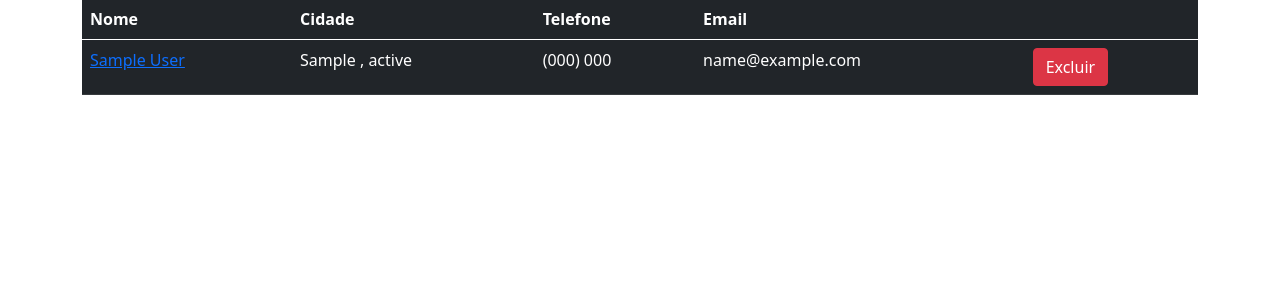
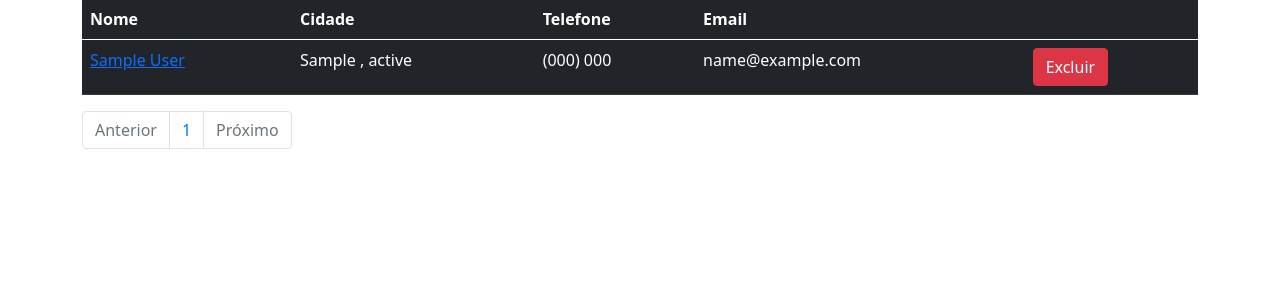
Before and after one commit to leovd100/CRM-Python, a Django app: page /customer/list/ in a window 1280 px wide. Shown: the part 210-511 px from the top of the page. Run offline with Django 3.2, Linux system fonts and the light colour scheme; tables that the repository leaves empty hold one stand-in row (values such as "Sample post").

Commit message:
created system of pagination customers

```diff
--- a/customer/forms.py
+++ b/customer/forms.py
@@ -36,6 +36,7 @@ class CustomerForm(forms.ModelForm):
             "email",
             "birth_date",
             "area_code",
+            "phone_number",
             "country",
             "state",
             "city",
--- a/customer/models.py
+++ b/customer/models.py
@@ -8,7 +8,7 @@ class Customer(models.Model):
     email = models.EmailField()
     birth_date = models.DateField()
     area_code = models.CharField(max_length=3)
-    phone_number = models.CharField(max_length=9)
+    phone_number = models.CharField(max_length=15)
     country = models.CharField(max_length=30)
     state = models.CharField(max_length=30)
     city = models.CharField(max_length=30)
--- a/customer/templates/customer/customer_list.html
+++ b/customer/templates/customer/customer_list.html
@@ -1,14 +1,9 @@
 {% extends "model_page.html" %}
-
-
 {% block content %}
     <h2> clientes </h2>
-
     <a href="{% url "customer:customer-create" %}">
         <button type="button" class="btn btn-success" addbutton>Adicionar</button>
     </a>
-
-
     <table class="table table-dark ">
         <thead>
             <tr>
@@ -19,7 +14,6 @@
                 <th></th>
             </tr>
         </thead>
-
         <tbody>
             {% for customer in customer_list %}
                 <tr>
@@ -34,6 +28,31 @@
             {% endfor %}
         </tbody>
     </table>
+    <ul class="pagination">
+        {% if page_obj.has_previous %}
+            <li class="page-item"><a class="page-link"
+                href="?page={{ page_obj.previous.page_number }}">Anterior</a></li>
+        {% else %}
+            <li class="page-item disabled"><a class="page-link" href="#">Anterior</a></li>
+        {% endif %}
+
+        {% for object in page_obj.paginator.page_range %}
+            <li class="page-item"><a class="page-link" href="?page={{ forloop.counter}}">{{ forloop.counter}}</a></li>
+        {% endfor %}
+
+        {% if page_obj.has_next %}
+            <li class="page-item"><a class="page-link"
+            href="?page={{ page_obj.next_page_number }}">Próximo</a></li>
+        {% else %}
+            <li class="page-item disabled"><a class="page-link" href="#">Próximo</a></li>
+        {% endif %}
+
+
+    </ul>
+
+
+
+
     <style>
         button[addbutton]{
             float: right;
--- a/customer/views.py
+++ b/customer/views.py
@@ -8,6 +8,7 @@ from django.shortcuts import get_object_or_404
 class CustomerListView(ListView):
 # Create your views here.
     template_name = "customer/customer_list.html"
+    paginate_by = 5
     model = Customer
     queryset = Customer.objects.all()
 
@@ -15,6 +16,7 @@ class CustomerListView(ListView):
 class CustomerCreateView(CreateView):
     template_name = "customer/customer.html"
     form_class = CustomerForm
+
 
     def form_valid(self, form):
         return super().form_valid(form)
```
